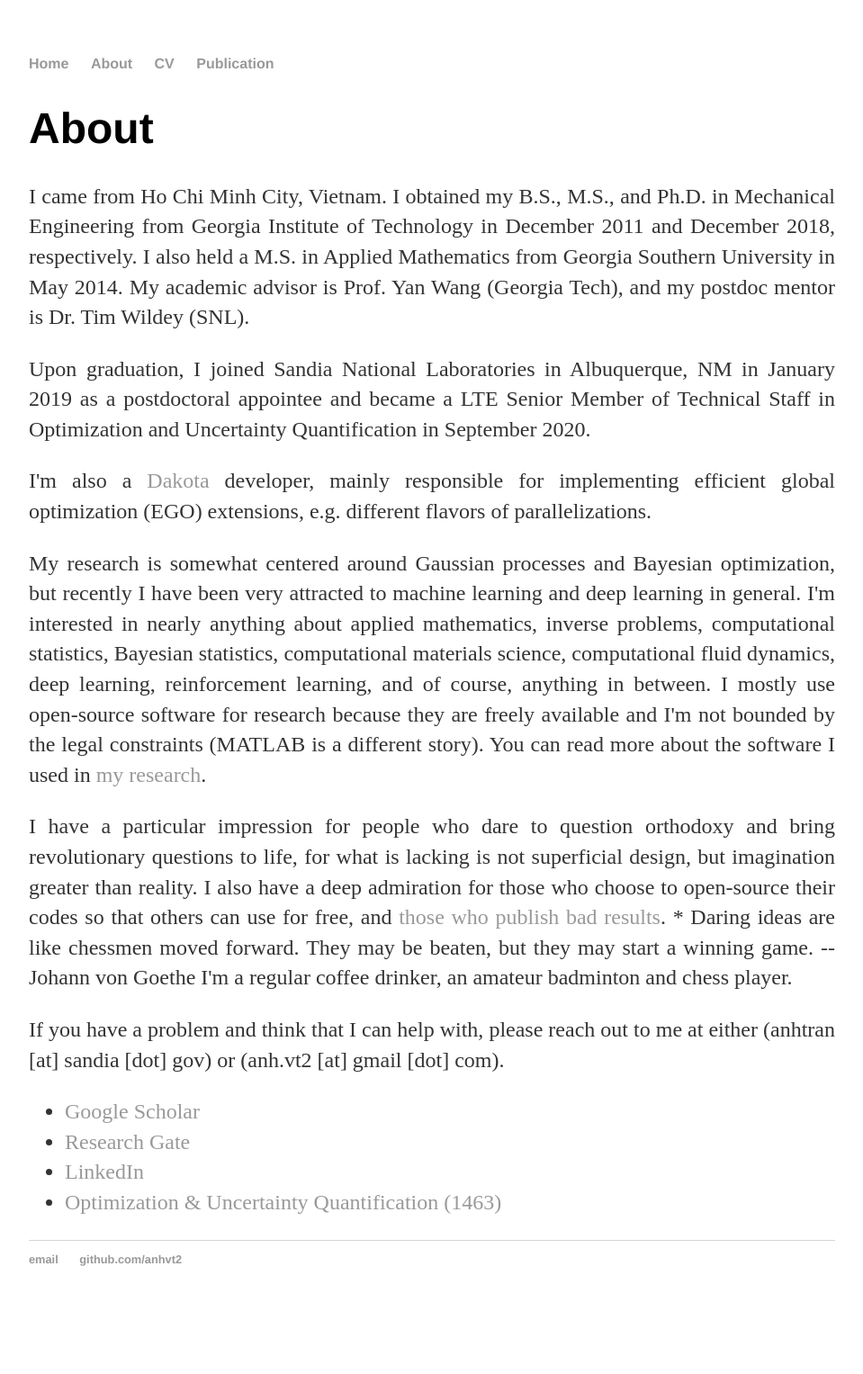
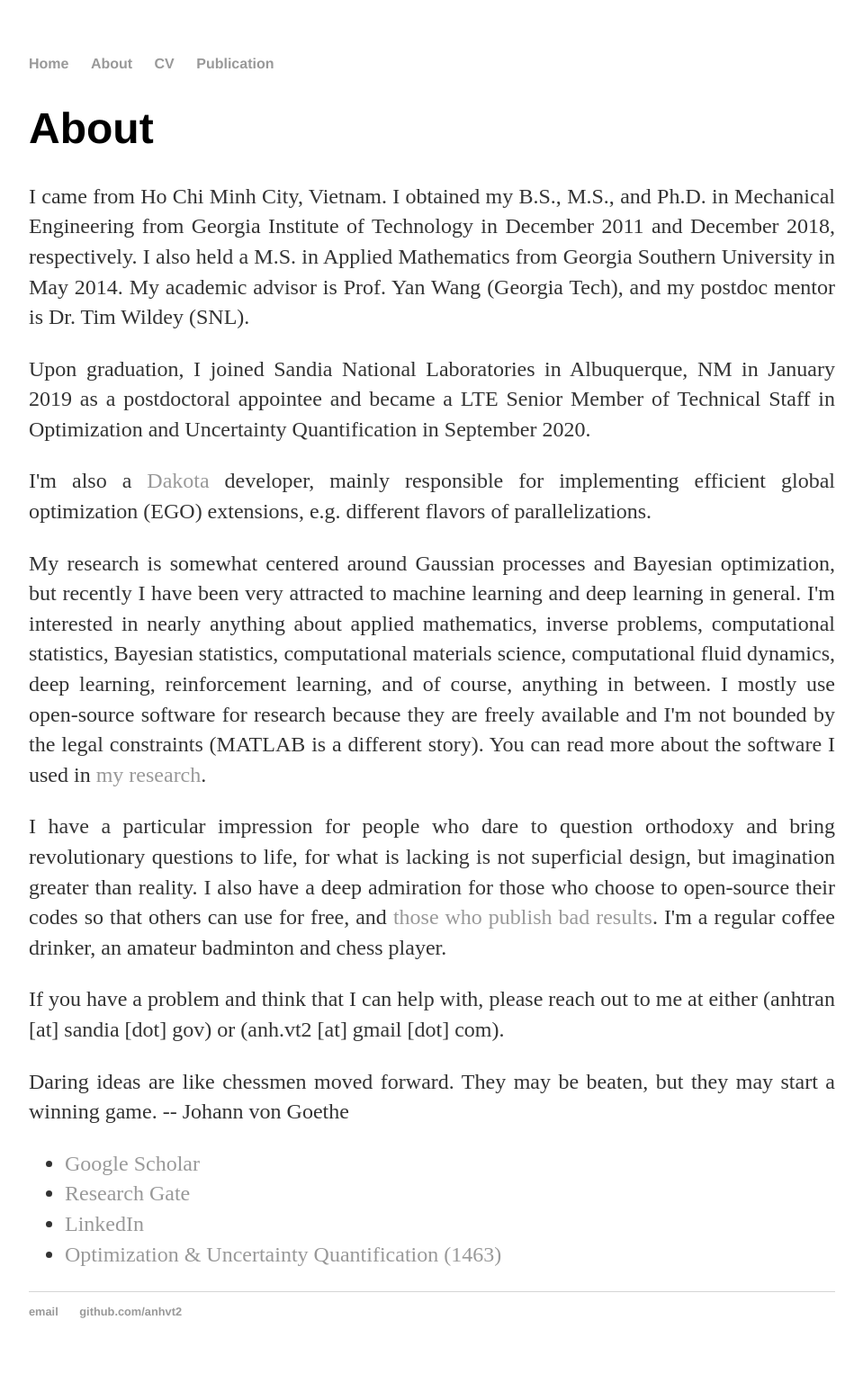
Before and after one commit to anhvt2/anhvt2.github.io, a Jekyll site: the page built from about/index.html, in a window 1280 px wide. Shown: the whole page at 90% size, without its empty margins (160-1119 px from the left). Built offline with Jekyll 4.4.1, drawn with Linux system fonts in a browser that asks for light colours; before the commit the page ends 1469 px from its top, so only the background shows below that.

Commit message:
update about/

```diff
--- a/about/index.html
+++ b/about/index.html
@@ -22,18 +22,15 @@ title: About Anh Tran
 			</p>
 
 			<p>
-				I have a particular impression for people who dare to question orthodoxy and bring revolutionary questions to life, for what is lacking is not superficial design, but imagination greater than reality. I also have a deep admiration for those who choose to open-source their codes so that others can use for free, and <a href="https://espressospin.org/2020/04/22/share-your-negative-results/">those who publish bad results</a>.
-
-
-				* Daring ideas are like chessmen moved forward. They may be beaten, but they may start a winning game. -- Johann von Goethe
-
-
-
-				I'm a regular coffee drinker, an amateur badminton and chess player.
+				I have a particular impression for people who dare to question orthodoxy and bring revolutionary questions to life, for what is lacking is not superficial design, but imagination greater than reality. I also have a deep admiration for those who choose to open-source their codes so that others can use for free, and <a href="https://espressospin.org/2020/04/22/share-your-negative-results/">those who publish bad results</a>. I'm a regular coffee drinker, an amateur badminton and chess player.
 			</p>
 
 			<p>
 				If you have a problem and think that I can help with, please reach out to me at either (anhtran [at] sandia [dot] gov) or (anh.vt2 [at] gmail [dot] com).
+			</p>
+
+			<p>
+				Daring ideas are like chessmen moved forward. They may be beaten, but they may start a winning game. -- Johann von Goethe
 			</p>
 
 			<ul class="contacts">
```
